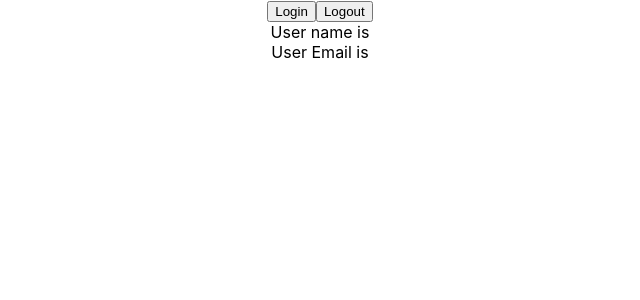
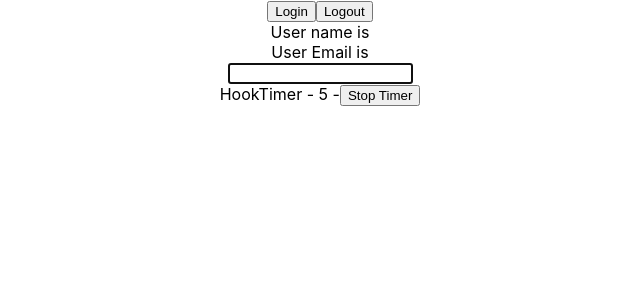
Before and after one commit to sumanta2/react-typescript-demo, a React (Create React App) app: page / in a window 1280 px wide. Shown: the top 300 px of the page, without its empty margins (320-960 px from the left). Built offline with nearby package versions, Linux system fonts and the light colour scheme.

Commit message:
15 vdo16 useRef hook and its types

```diff
--- a/src/App.tsx
+++ b/src/App.tsx
@@ -16,6 +16,8 @@
 import Box from './components/context/Box';
 import { UserContextProvider } from './components/context/UserContext';
 import User from './components/context/User';
+import DomRef from './components/Ref/DomRef';
+import MutableRef from './components/Ref/MutableRef';
 function App() {
   const data=[
     {
@@ -48,6 +50,10 @@
       <UserContextProvider>
         <User/>
       </UserContextProvider>
+      <DomRef/>
+      <MutableRef/>
+
+
 
     </div>
   );
--- /dev/null
+++ b/src/components/Ref/DomRef.tsx
@@ -0,0 +1,18 @@
+import {useEffect,useRef} from 'react'
+
+const DomRef = () => {
+    //const inputRef= useRef<HTMLInputElement>(null!) if we sure this value is always not null so we can write this in case does not need to use optional channing in 7 no line   "inputRef.current?.focus()"
+    const inputRef= useRef<HTMLInputElement>(null)
+    useEffect(() => {
+      inputRef.current?.focus()
+
+    }, [])
+
+  return (
+    <div>
+        <input type='text' ref={inputRef}/>
+    </div>
+  )
+}
+
+export default DomRef
--- /dev/null
+++ b/src/components/Ref/MutableRef.tsx
@@ -0,0 +1,29 @@
+import {useState,useEffect,useRef} from 'react'
+
+
+const MutableRef = () => {
+    const [timer, setTimer] = useState(0)
+    const interValRef = useRef<number | undefined |null>(null)
+    const stopTimer= ()=>{
+     if(interValRef.current) window.clearInterval(interValRef.current)  //interValRef.current value may be undefined so we here mention undefined in useRef type otherwise may generate error
+    }
+    useEffect(() => {
+      interValRef.current=window.setInterval(()=>{   //setInterval Return number value so we here mention number in useRef type otherwise may generate error
+        setTimer((time)=> (time+1))
+      },1000)
+
+      return ()=>{
+        stopTimer()
+      }
+
+    }, [])
+
+  return (
+    <div>
+        HookTimer - {timer} -
+        <button onClick={()=> {stopTimer()}}>Stop Timer</button>
+    </div>
+  )
+}
+
+export default MutableRef
```
Also changed, not shown: Readme.txt.
